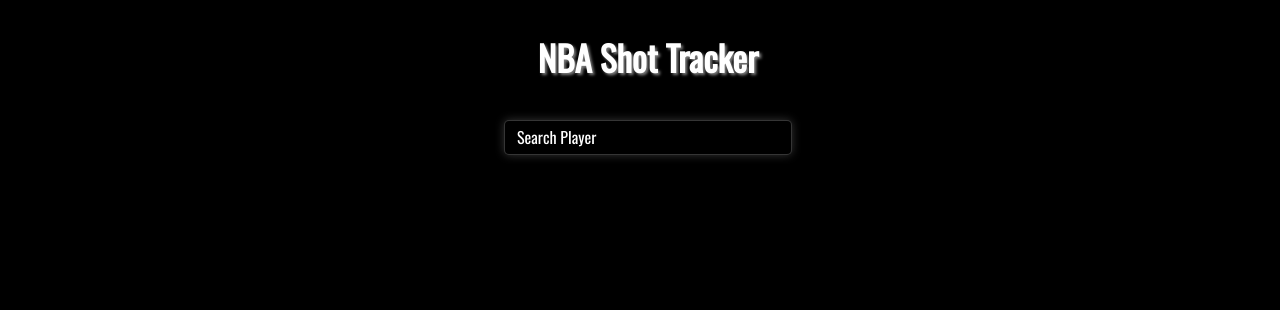
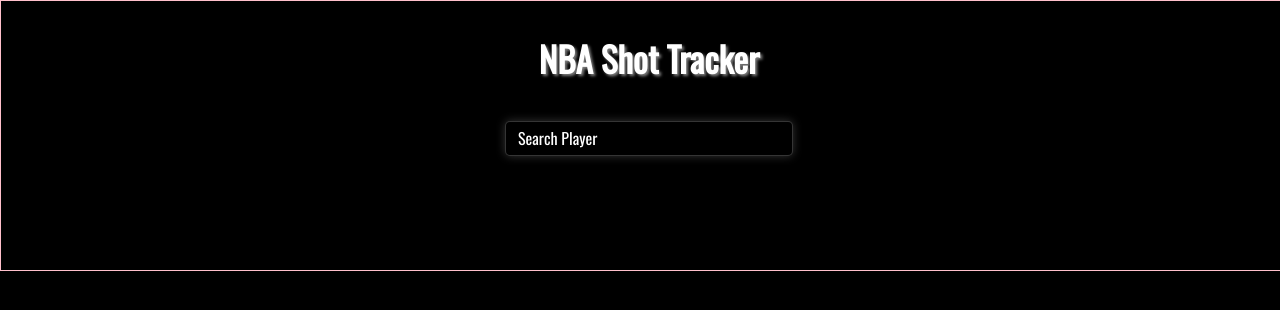
Before and after one commit to ebaek/NBAShotTracker, a website built with webpack: page index.html in a window 1280 px wide. Built offline with nearby package versions, Linux system fonts and the light colour scheme.

Commit message:
styled games

```diff
--- a/css/general.css
+++ b/css/general.css
@@ -1,6 +1,13 @@
+html, body {
+    width: 100%;
+    overflow-x: hidden;
+}
+
 html {
     background-color: black;
+    border: 1px solid pink;
 }
+
 h1 {
     display: flex;
     justify-content: center;
```
Also changed, not shown: dist/main.js, 1 other file.
